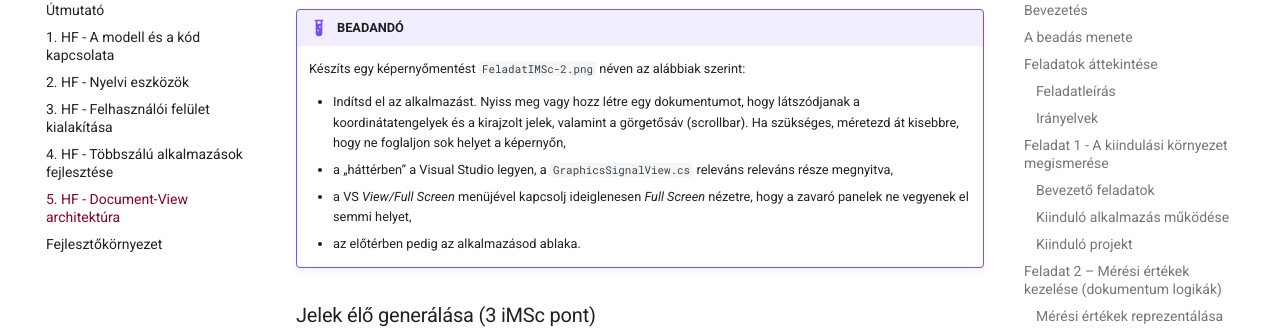
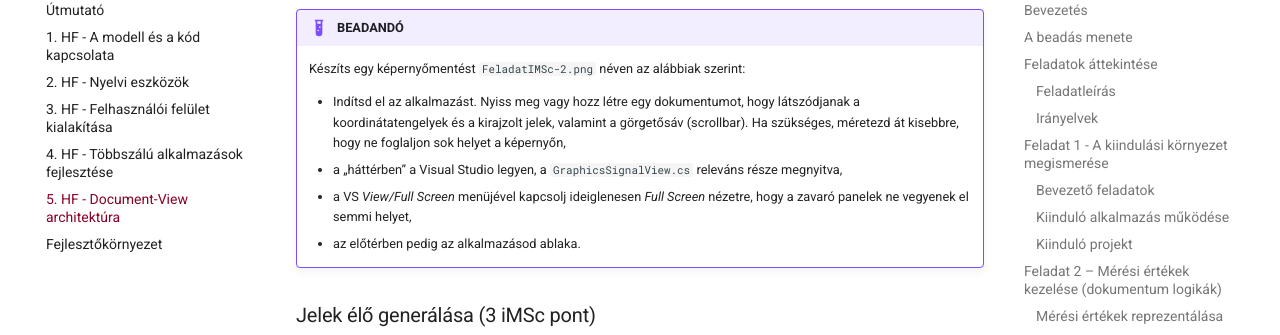
Before and after one commit to bmeviauab00/szoftvertechnikak, an MkDocs documentation site: the page built from docs/hazi/5-document-view-architectura/index.md, in a window 1280 px wide and 1400 px high, scrolled down 15325 px. Shown: the part 98-433 px from the top of the window. Built offline with MkDocs 1.6.1 and Material for MkDocs 9.7.7, drawn with Linux system fonts in a browser that asks for light colours; emoji names are drawn with the system emoji font; comment, search, counter and statistics services are not loaded; some of the changed text lies outside the part shown.

Commit message:
Képbeadás typok 2

```diff
--- a/docs/hazi/5-document-view-architectura/index.md
+++ b/docs/hazi/5-document-view-architectura/index.md
@@ -487,7 +487,7 @@ A megközelítés előnye a viszonylagos egyszerűsége. Hátránya, hogy ha nag
     Készíts egy képernyőmentést `FeladatIMSc-2.png` néven az alábbiak szerint:
 
     - Indítsd el az alkalmazást. Nyiss meg vagy hozz létre egy dokumentumot, hogy látszódjanak a koordinátatengelyek és a kirajzolt jelek, valamint a görgetősáv (scrollbar). Ha szükséges, méretezd át kisebbre, hogy ne foglaljon sok helyet a képernyőn,
-    - a „háttérben” a Visual Studio legyen, a `GraphicsSignalView.cs` releváns releváns része megnyitva,
+    - a „háttérben” a Visual Studio legyen, a `GraphicsSignalView.cs` releváns része megnyitva,
     - a VS _View/Full Screen_ menüjével kapcsolj ideiglenesen _Full Screen_ nézetre, hogy a zavaró panelek ne vegyenek el semmi helyet,
     - az előtérben pedig az alkalmazásod ablaka.
 
@@ -510,6 +510,6 @@ Vezessünk be egy _Data_ menüelem alatti _Change To Live Data Source Mode_ men
     Készíts egy képernyőmentést `FeladatIMSc-3.png` néven az alábbiak szerint:
 
     - Indítsd el az alkalmazást. Nyiss meg vagy hozz létre egy dokumentumot és válts élő módba, hogy látszódjanak a random generált értékek is.
-    - a „háttérben” a Visual Studio legyen, a `SignalDocument.cs` releváns releváns része megnyitva,
+    - a „háttérben” a Visual Studio legyen, a `SignalDocument.cs` releváns része megnyitva,
     - a VS _View/Full Screen_ menüjével kapcsolj ideiglenesen _Full Screen_ nézetre, hogy a zavaró panelek ne vegyenek el semmi helyet,
     - az előtérben pedig az alkalmazásod ablaka.
```
